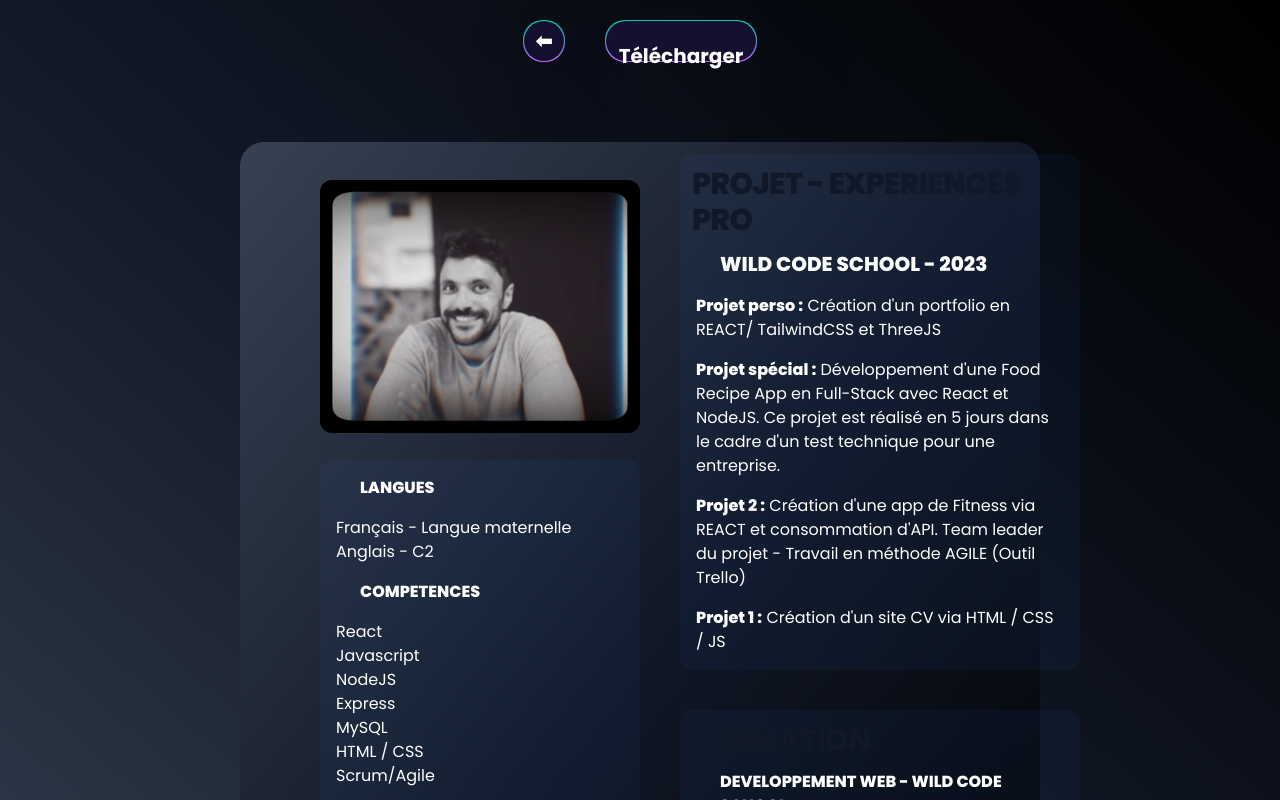
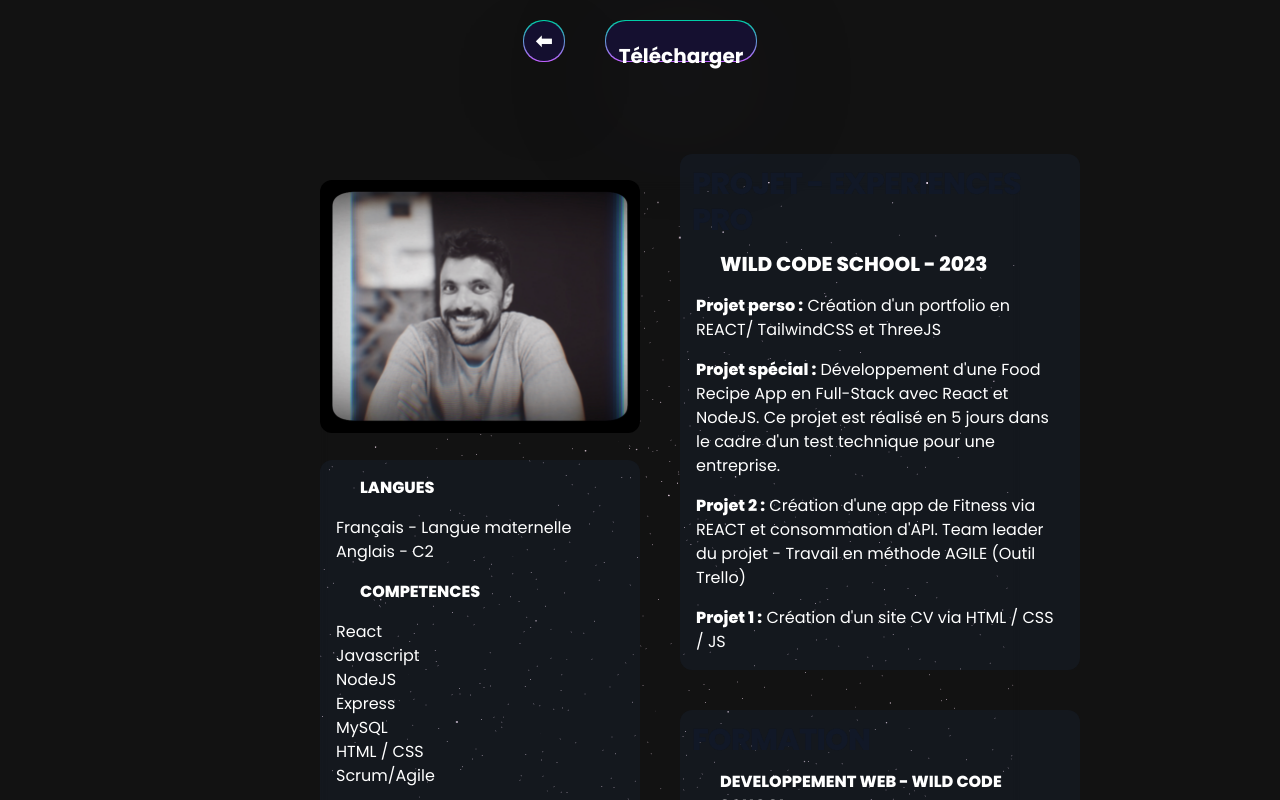
Before and after one commit to Omcci/3DPortfolio, a React (Vite) app: page /dashboard in a window 1280 px wide. Shown: the top 800 px of the page. Built offline with nearby package versions, Linux system fonts and the light colour scheme.

Commit message:
changed position of stars

```diff
--- a/src/pages/Dashboard.jsx
+++ b/src/pages/Dashboard.jsx
@@ -37,11 +37,13 @@ function Dashboard() {
   };
 
   return (
-    <div className="container mx-auto bg-gradient-to-tr from-gray-700 via-gray-900 to-black">
+    <div className="container mx-auto ">
       {" "}
-      <StarsCanvas />
+      {/* <StarsCanvas /> */}
       <div className="flex flex-row flex-wrap items-center justify-center">
+
         <div className="flex flex-row xl:flex-col w-full flex-wrap items-center justify-center ">
+
           <div className="flex flex-row ">
             <Link to="/" onClick={handleNav}>
               <div className="green-pink-gradient mr-10 mt-5 p-[1px] rounded-[20px] shadow-card">
@@ -61,7 +63,9 @@ function Dashboard() {
             </Link>
 
             <div className="green-pink-gradient mt-5 p-[1px] rounded-[20px] shadow-card ">
+
               <div className="bg-tertiary  rounded-[20px] py-5 h-[40px] w-[150px] flex justify-evenly items-center flex-col ">
+
                 <h3 className="text-white text-[20px] font-bold text-center">
                   <a
                     href={`cv/CVOmarMelloulchi.pdf`}
@@ -79,14 +83,18 @@ function Dashboard() {
           {/* <div className="flex justify-center items-center m-12 ">
         </div> */}
 
-          <div className="flex flex-col md:flex-row bg-gradient-to-br w-[800px] h-[1000px] rounded-3xl mt-20 ">
+          <div className="flex flex-col md:flex-row  w-[800px] h-[1000px] rounded-3xl mt-20 ">
+
             <div className="flex flex-col md:flex-row w-[700px] h-[900px] rounded-xl sm:m-20 backdrop-blur-sm md:my-10">
+            <StarsCanvas />
               <div className="flex flex-col w-full justify-center items-center   ">
                 <Draggable
                   cancel="strong"
                   zindex='100'
                 >
+
                   <div>
+
                 <div className="  my-10 w-[320px] h-[200px] bg-opacity-5 rounded bg-clip-padding backdrop-filter handle md:my-10">
                   <img draggable="false" className="rounded-xl " src={pfolioimg} alt="" />
                 </div>
@@ -118,7 +126,7 @@ function Dashboard() {
                      "
                 >
 
-
+                  {/* <StarsCanvas /> */}
                   <div >
 
 
```
